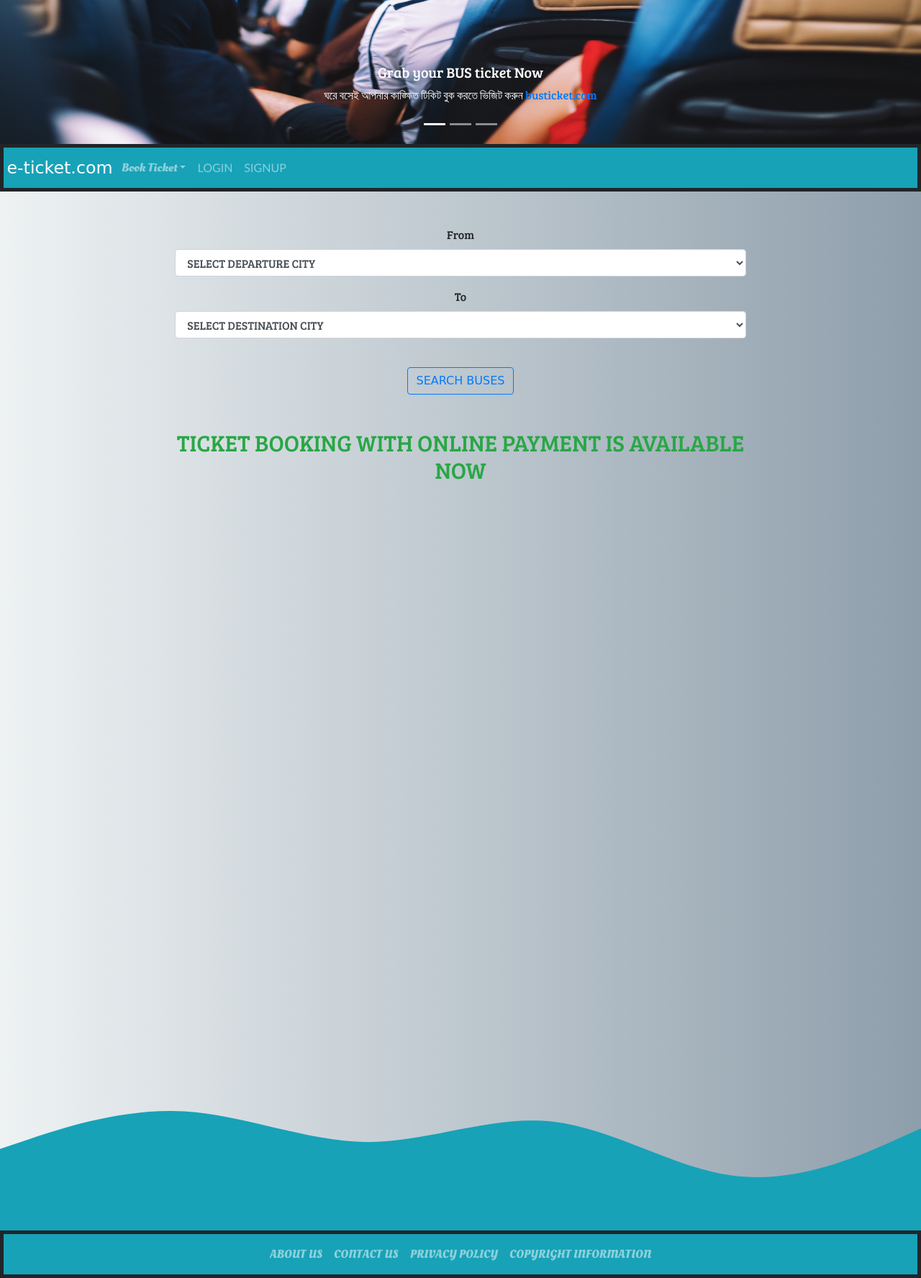
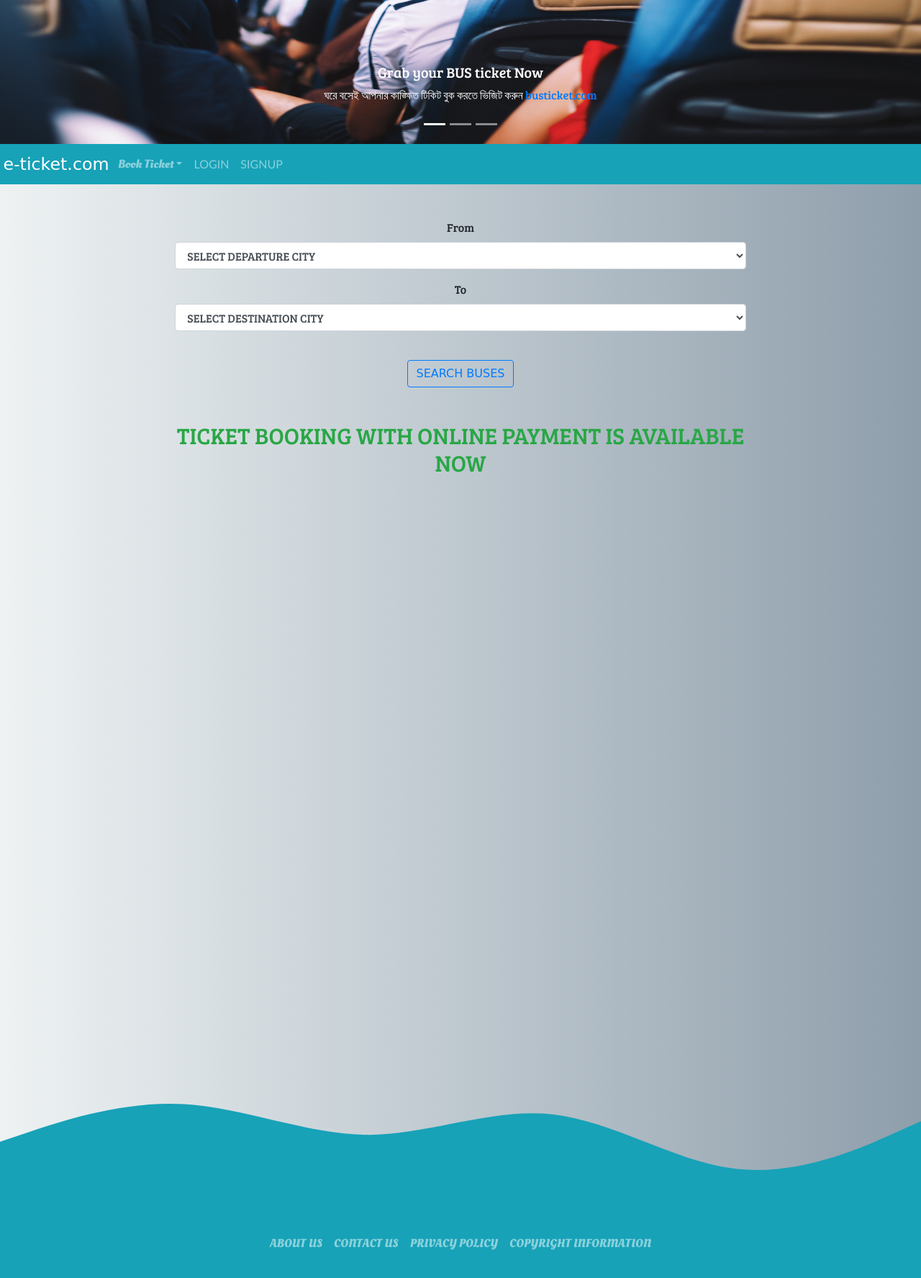
Before and after one commit to sakibulSetu/E-Ticket-Management-System, a PHP site: page /index.php in a window 1280 px wide. Shown: the part 300-2075 px from the top of the page at 72% size. After the commit the page ends 2036 px from the top, so only its background shows below. Run offline with PHP 8.4, Linux system fonts and the light colour scheme; data comes from the database, SQL or seed files in the repository; data that the repository does not hold is empty; some libraries are stand-ins or nearby versions; some web fonts are replaced.

Commit message:
update 2

```diff
--- a/style.css
+++ b/style.css
@@ -18,7 +18,6 @@
 
 .navbar {
     font-family: 'Oleo Script', cursive;
-    border: 5px solid !important;
 }
 
 .nav {
@@ -34,8 +33,7 @@
 }
 
 .navbar-nav {
-    display: flex;
-    justify-content: space-between;
+
 }
 
 button {
```
